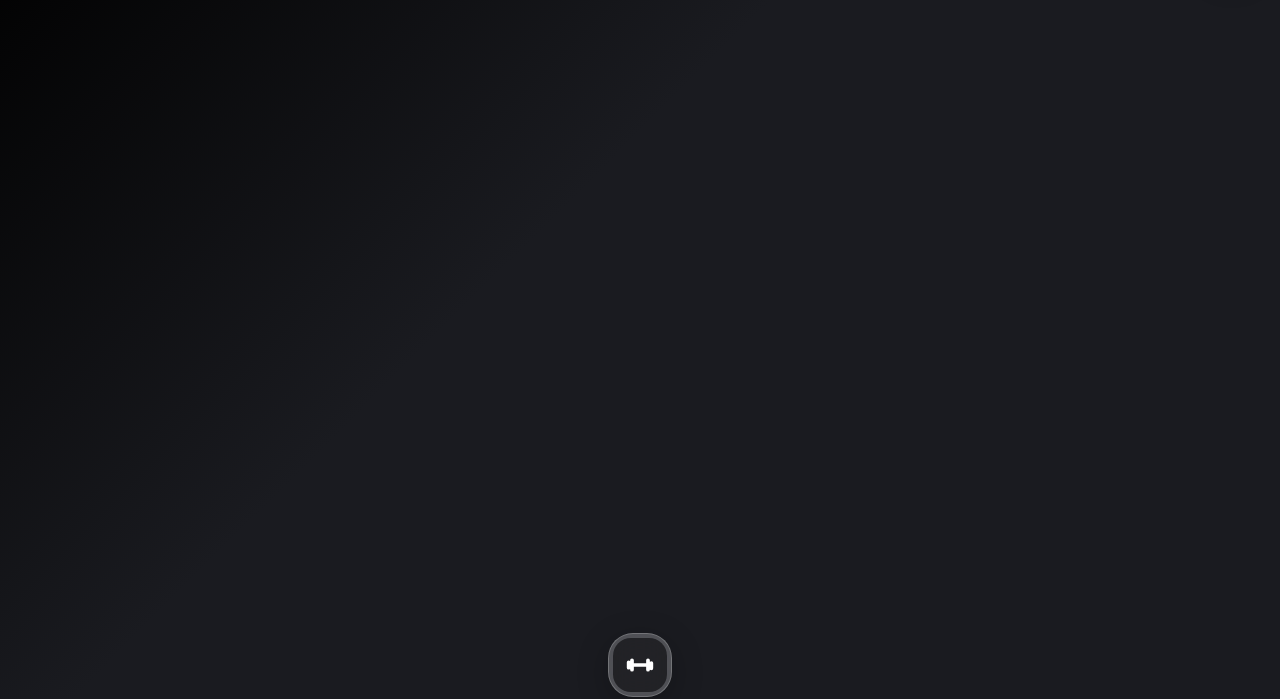
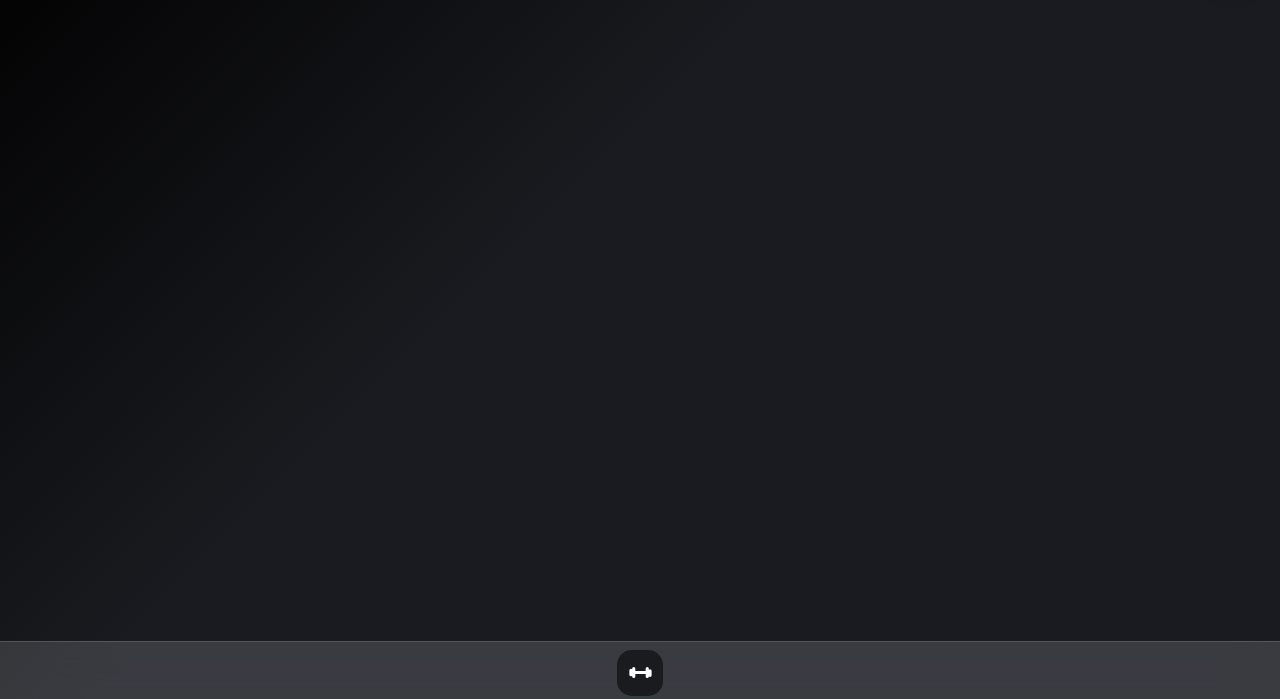
Before and after one commit to raphaellemairebeaudin-gif/monapp, a plain HTML site: page index.html in a window 1280 px wide. Shown: the part 101-800 px from the top of the page. Drawn offline with Linux system fonts and the light colour scheme.

Commit message:
Add files via upload

```diff
--- a/index.html
+++ b/index.html
@@ -100,39 +100,37 @@
       .bottom-nav {
         position: fixed;
         z-index: 1;
-        right: 50%;
-        bottom: calc(2px + var(--safe-bottom));
+        right: 0;
+        bottom: 0;
+        left: 0;
         display: flex;
-        width: 64px;
-        height: 64px;
+        width: 100%;
+        height: calc(58px + var(--safe-bottom));
         align-items: center;
         justify-content: center;
-        padding: 4px;
-        transform: translateX(50%);
-        border: 1px solid rgba(255, 255, 255, 0.2);
-        border-radius: 25px;
-        background: rgba(255, 255, 255, 0.24);
-        box-shadow: 0 8px 32px rgba(0, 0, 0, 0.24);
+        padding: 4px 0 var(--safe-bottom);
+        border-top: 1px solid rgba(255, 255, 255, 0.14);
+        background: rgba(255, 255, 255, 0.14);
         -webkit-backdrop-filter: blur(24px) saturate(160%);
         backdrop-filter: blur(24px) saturate(160%);
       }
 
       .nav-item {
         display: flex;
-        width: 54px;
-        height: 54px;
+        width: 46px;
+        height: 46px;
         align-items: center;
         justify-content: center;
         border: 0;
-        border-radius: 18px;
+        border-radius: 15px;
         background: rgba(12, 13, 16, 0.68);
         color: #fff;
         -webkit-tap-highlight-color: transparent;
       }
 
       .nav-item svg {
-        width: 32px;
-        height: 32px;
+        width: 27px;
+        height: 27px;
       }
 
       .nav-item:focus-visible {
--- a/sw.js
+++ b/sw.js
@@ -1,4 +1,4 @@
-const CACHE_NAME = "gym-app-v8";
+const CACHE_NAME = "gym-app-v9";
 const APP_SHELL = [
   "./",
   "./index.html",
```
